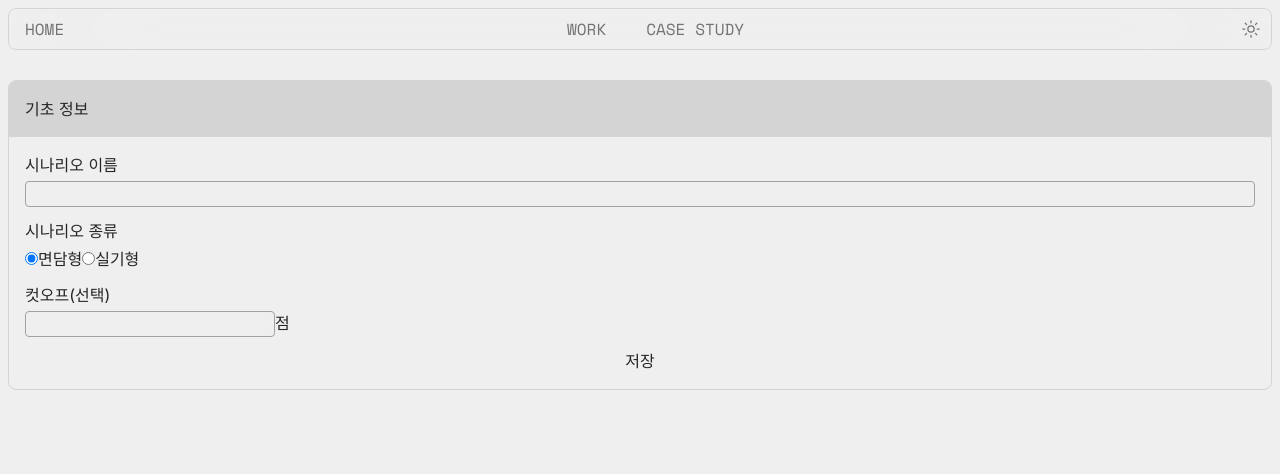
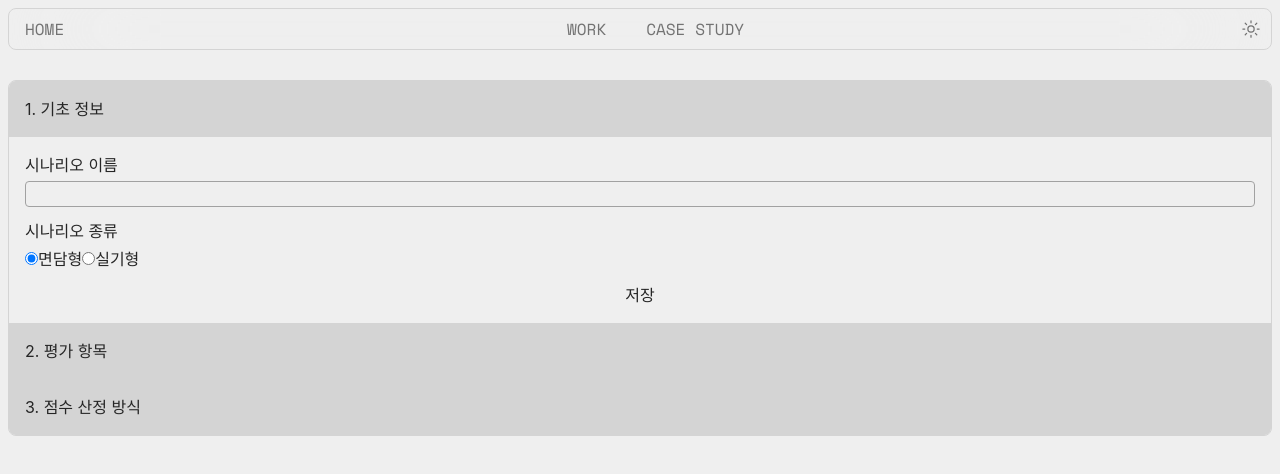
Before and after one commit to Jar0511/portfolio, a React app: page /work/form in a window 1280 px wide. Shown: the top 474 px of the page. Built offline with nearby package versions, Linux system fonts and the light colour scheme; the HTML template or start-up script is replaced by a standard one; a web font is replaced by a local one.

Commit message:
공통 컴포넌트 분리

```diff
--- a/src/pages/work/dynamic-form/complex-form.tsx
+++ b/src/pages/work/dynamic-form/complex-form.tsx
@@ -1,5 +1,5 @@
 import { motion, useAnimate } from "motion/react";
-import { useState } from "react";
+import { useState, type PropsWithChildren } from "react";
 import { TextInput } from "./common-form-ui";
 import { useForm, type SubmitHandler } from "react-hook-form";
 import { required } from "./common-form";
@@ -14,7 +14,6 @@ type Step1FormType = {
   scenario_nm: string;
   scenario_cd: string;
   scenario_type: "a" | "b";
-  cutoff?: number;
 };
 type Step1FormProps = {
   submit: SubmitHandler<Step1FormType>;
@@ -44,17 +43,36 @@ const Step1Form = ({ submit }: Step1FormProps) => {
           </label>
         </div>
       </div>
-      <label className="flex flex-col gap-1">
-        <span>컷오프(선택)</span>
-        <div className="flex">
-          <TextInput {...register("cutoff")} />
-          <span>점</span>
-        </div>
-      </label>
       <button type="submit">저장</button>
     </form>
   );
 };
+
+const ReadOnlyStep1 = ({ step1 }: { step1?: Step1FormType }) => {
+  return (
+    <p>
+      {step1?.scenario_type ? (
+        <span className="bg-pink-50">{scenarioTypeMap[step1.scenario_type]}</span>
+      ) : (
+        ""
+      )}
+      {step1?.scenario_nm}
+    </p>
+  )
+}
+
+const StepTitle = ({ children }: PropsWithChildren) => (
+  <div className="p-4 bg-neutral-300 dark:bg-neutral-700">{children}</div>
+);
+
+const Loading = ({ className }: { className?: string }) => (
+  <div className={`${className ? className : ""} size-full absolute opacity-0 top-full left-0 bg-background/90 backdrop-blur-xs flex items-center justify-center`}>
+    <div className="flex items-center gap-3 form1-loading-text">
+      저장 중
+      <VscLoading className="animate-spin" />
+    </div>
+  </div>
+)
 
 export const ComplexForm = () => {
   const [scope, animate] = useAnimate();
@@ -78,30 +96,17 @@ export const ComplexForm = () => {
       className="rounded-lg border border-neutral-300 dark:border-neutral-700 relative overflow-clip"
     >
       <div className="font-escoredream">
-        <div className="p-4 bg-neutral-300 dark:bg-neutral-700">기초 정보</div>
-        <motion.div layout className="relative">
+        <StepTitle>1. 기초 정보</StepTitle>
+        <motion.div layout className="relative overflow-clip">
           {submitted ? (
-            <div>
-              <p>
-                {form1?.scenario_type ? (
-                  <span className="bg-pink-50">{scenarioTypeMap[form1.scenario_type]}</span>
-                ) : (
-                  ""
-                )}
-                {form1?.scenario_nm}
-              </p>
-            </div>
+            <ReadOnlyStep1 step1={form1} />
           ) : (
             <Step1Form submit={firstSubmit} />
           )}
-
-          <div className="form1-loading-overlay size-full absolute opacity-0 top-full left-0 bg-background/90 backdrop-blur-xs flex items-center justify-center">
-            <div className="flex items-center gap-3 form1-loading-text">
-              저장 중
-              <VscLoading className="animate-spin" />
-            </div>
-          </div>
+          <Loading className="form1-loading-overlay" />
         </motion.div>
+        <StepTitle>2. 평가 항목</StepTitle>
+        <StepTitle>3. 점수 산정 방식</StepTitle>
       </div>
     </div>
   );
```
